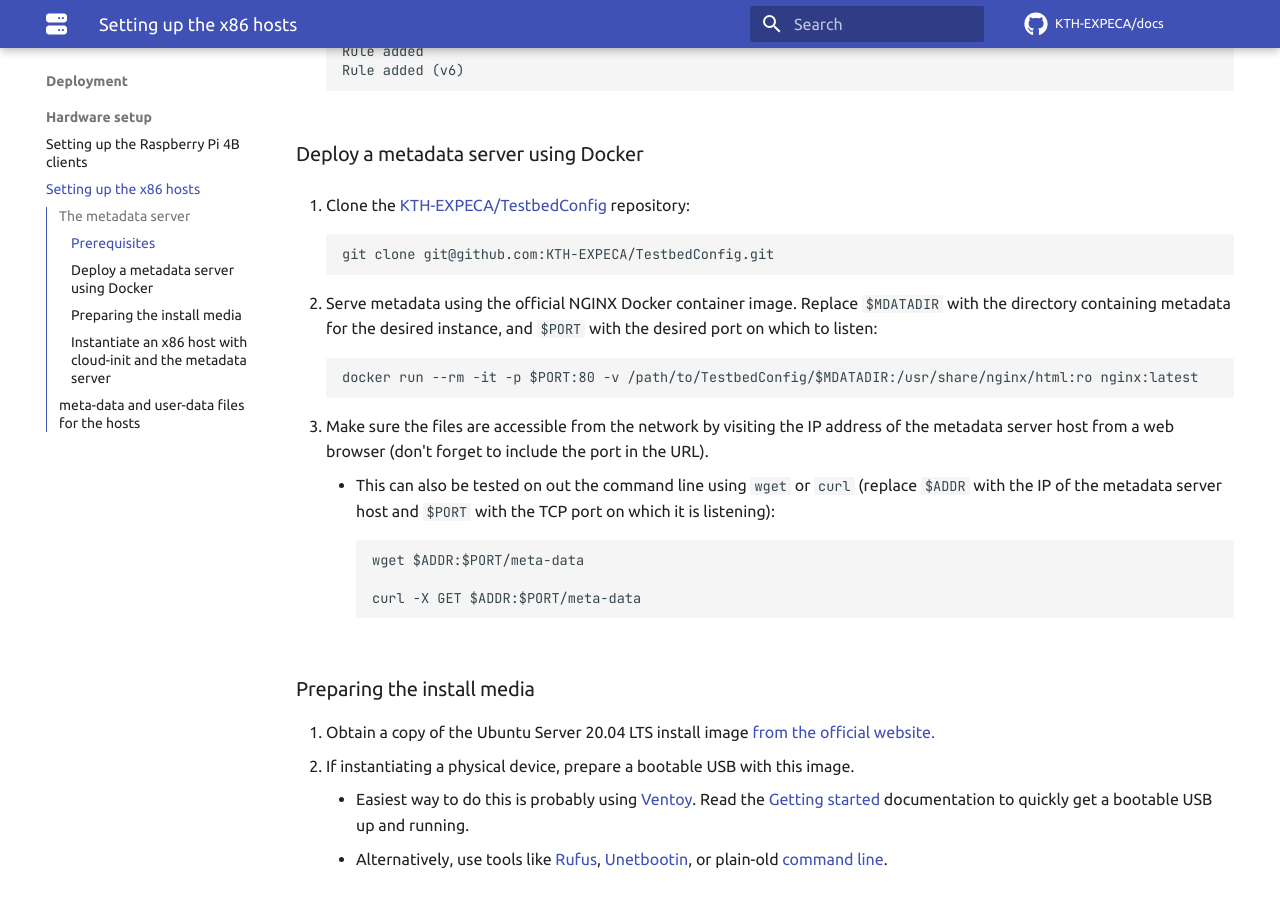
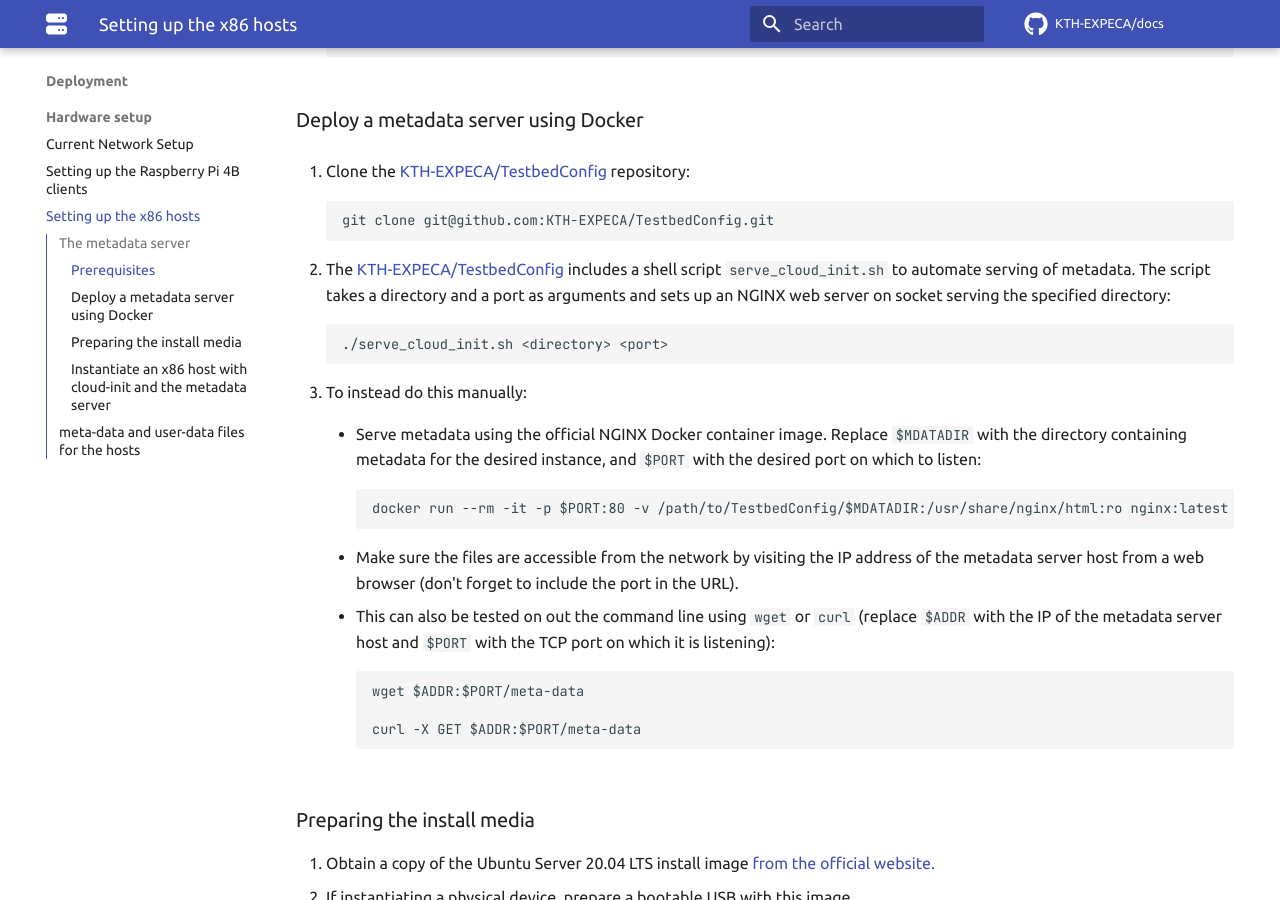
Before and after one commit to KTH-EXPECA/devdocs, an MkDocs documentation site: the page built from docs/deployment/hardware_setup/x86hosts.md, in a window 1280 px wide and 900 px high, scrolled down 1322 px. Built offline with MkDocs 1.6.1 and Material for MkDocs 9.7.7, drawn with Linux system fonts in a browser that asks for light colours; comment, search, counter and statistics services are not loaded; some of the changed text lies outside the part shown.

Commit message:
documenting hardware setup

```diff
--- a/docs/deployment/hardware_setup/x86hosts.md
+++ b/docs/deployment/hardware_setup/x86hosts.md
@@ -47,12 +46,19 @@ Configuration for the hosts can be found on the [KTH-EXPECA/TestbedConfig](https
 
         git clone git@github.com:KTH-EXPECA/TestbedConfig.git
 
-2. Serve metadata using the official NGINX Docker container image.
+2. The [KTH-EXPECA/TestbedConfig](https://github.com/KTH-EXPECA/TestbedConfig) includes a shell script `serve_cloud_init.sh` to automate serving of metadata.
+The script takes a directory and a port as arguments and sets up an NGINX web server on socket serving the specified directory:
+
+        ./serve_cloud_init.sh <directory> <port>
+
+3. To instead do this manually:
+
+    - Serve metadata using the official NGINX Docker container image.
     Replace `$MDATADIR` with the directory containing metadata for the desired instance, and `$PORT` with the desired port on which to listen:
 
-        docker run --rm -it -p $PORT:80 -v /path/to/TestbedConfig/$MDATADIR:/usr/share/nginx/html:ro nginx:latest
+            docker run --rm -it -p $PORT:80 -v /path/to/TestbedConfig/$MDATADIR:/usr/share/nginx/html:ro nginx:latest
 
-3. Make sure the files are accessible from the network by visiting the IP address of the metadata server host from a web browser (don't forget to include the port in the URL).
+    - Make sure the files are accessible from the network by visiting the IP address of the metadata server host from a web browser (don't forget to include the port in the URL).
 
     - This can also be tested on out the command line using `wget` or `curl` (replace `$ADDR` with the IP of the metadata server host and `$PORT` with the TCP port on which it is listening):
 
```
Also changed, not shown: other parts of docs/deployment/hardware_setup/x86hosts.md (+0 -1 lines), docs/deployment/hardware_setup/current_network_setup.md (added, +24 -0 lines), docs/macs.md (added, +5 -0 lines), docs/assets/AlphaHardwareSetup.png (added), docs/assets/WorkloadNetworkAlpha.png (added), docs/assets/comparison_cpus.png (added), 1 other file.
